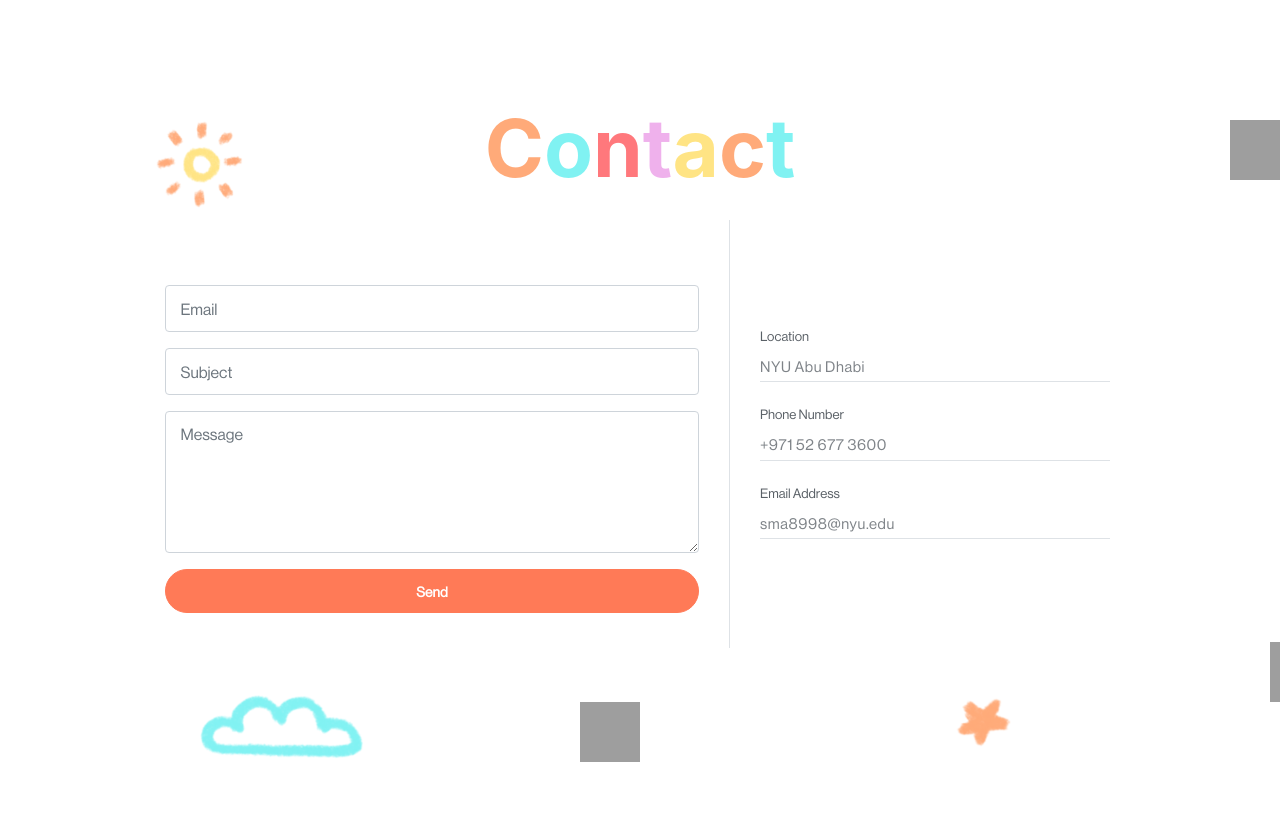
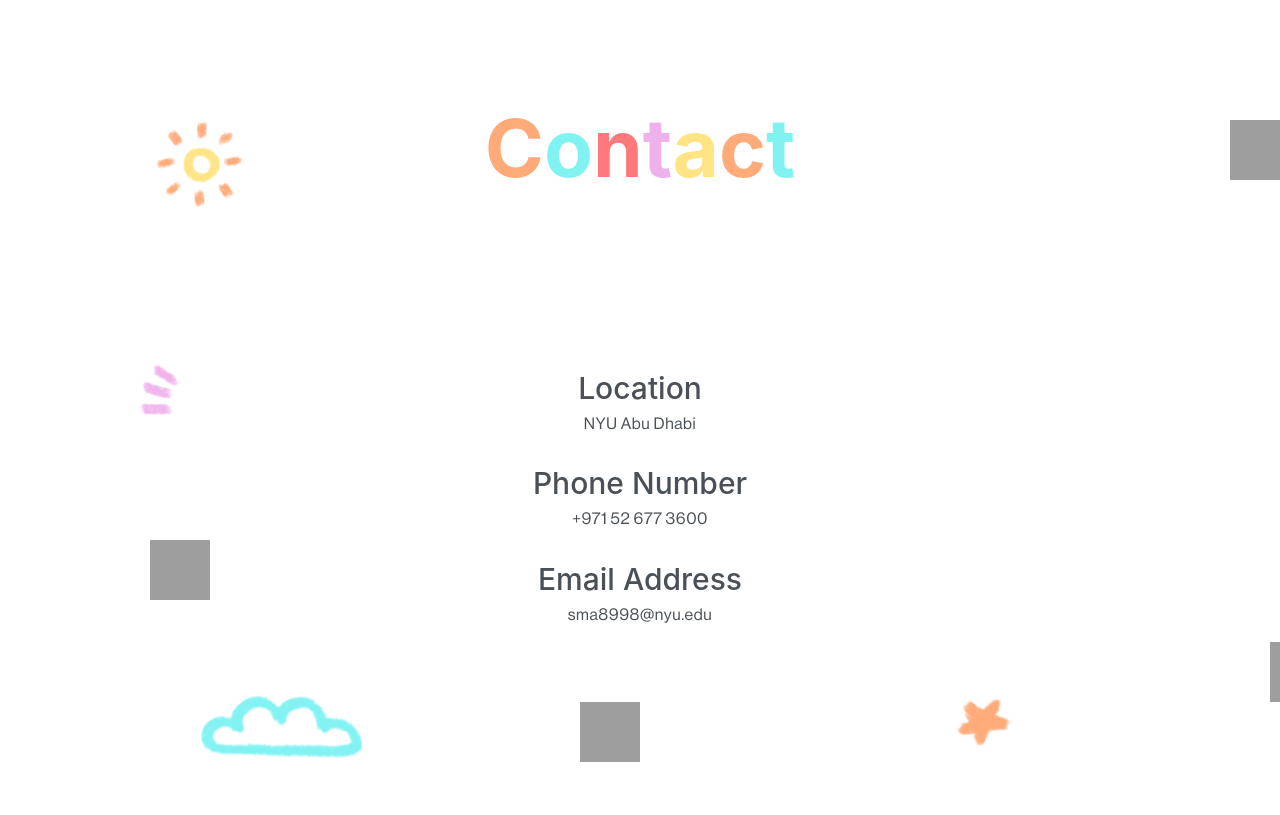
Before and after one commit to saraalmulla03/saraalmulla03.github.io, a website: page portfolio1/public_html/index.html in a window 1280 px wide. Shown: the part 3311-4126 px from the top of the page. Drawn offline with Linux system fonts and the light colour scheme; grey boxes are pictures that could not be loaded.

Commit message:
portfolio update (contact)

```diff
--- a/portfolio1/public_html/index.html
+++ b/portfolio1/public_html/index.html
@@ -74,7 +74,7 @@
 <img src="assets/imgs/Pink_Heart.png" class="floating-image" style="width: 60px; height: 60px; position: absolute; top: 550px; left: 1270px;">
 
                 <!-- subtitle -->
-                <h1 class="fart">Hello, I'm</h1>
+                <h1 class="hello">Hello, I'm</h1>
 
                 <!-- multicolored title: used span to make each letter a different color -->
                 <h7 class="title1" style="font-size: 150px; font-weight: bold;">
@@ -277,13 +277,13 @@
         <div class="container text-center">
 
             <!-- multicolored title -->
-<h2 class="section-title mb-4" style="font-size: 80px; font-weight: bold;">
+<h2 class="section-title mb-4" style="font-size: 80px; font-weight: bold; margin-bottom: 10px;">
     <span style="color: #ffaa79;">C</span><span style="color: #80f2f2;">o</span><span style="color: #ff787c;">n</span><span style="color: #efb1ec;">t</span><span style="color: #ffe484;">a</span><span style="color: #ffaa79;">c</span><span style="color: #80f2f2;">t</span>
 </h2>
 
  <!-- contact box -->
             <div class="contact text-left">
-                <div class="form">
+                                <!-- <div class="form">
                     <form>
                         <div class="form-group">
                             <input type="email" class="form-control" id="exampleInputEmail1" aria-describedby="emailHelp" placeholder="Email" required>
@@ -294,27 +294,26 @@
                         <div class="form-group">
                             <textarea name="contact-message" id="" cols="30" rows="5" class="form-control" placeholder="Message"></textarea>
                         </div>
-                         <!-- 'send' button -->
+                         'send' button
                         <button type="send" class="btn btn-primary btn-block rounded w-lg">Send</button>
-                    </form>
+                    </form> -->
                 </div>
-                <div class="contact-infos">
                     <div class="item">
                         <div class="">
-                            <h5>Location</h5>
-                            <p> NYU Abu Dhabi</p>
+                            <h5 style="font-size: 30px">Location</h5>
+                            <p style= "margin-bottom: 30px;"> NYU Abu Dhabi</p>
                         </div>
                     </div>
                     <div class="item">
                         <div>
-                            <h5>Phone Number</h5>
-                            <p>+971 52 677 3600</p>
+                            <h5 style="font-size: 30px">Phone Number</h5>
+                            <p style= "margin-bottom: 30px;">+971 52 677 3600</p>
                         </div>
                     </div>
                     <div class="item">
                         <div class="mb-0">
-                            <h5>Email Address</h5>
-                            <p>sma8998@nyu.edu</p>
+                            <h5 style="font-size: 30px">Email Address</h5>
+                            <p style= "margin-bottom: 30px;">sma8998@nyu.edu</p>
                         </div>
                     </div>
                 </div>
```
Also changed, not shown: 2 other files.
